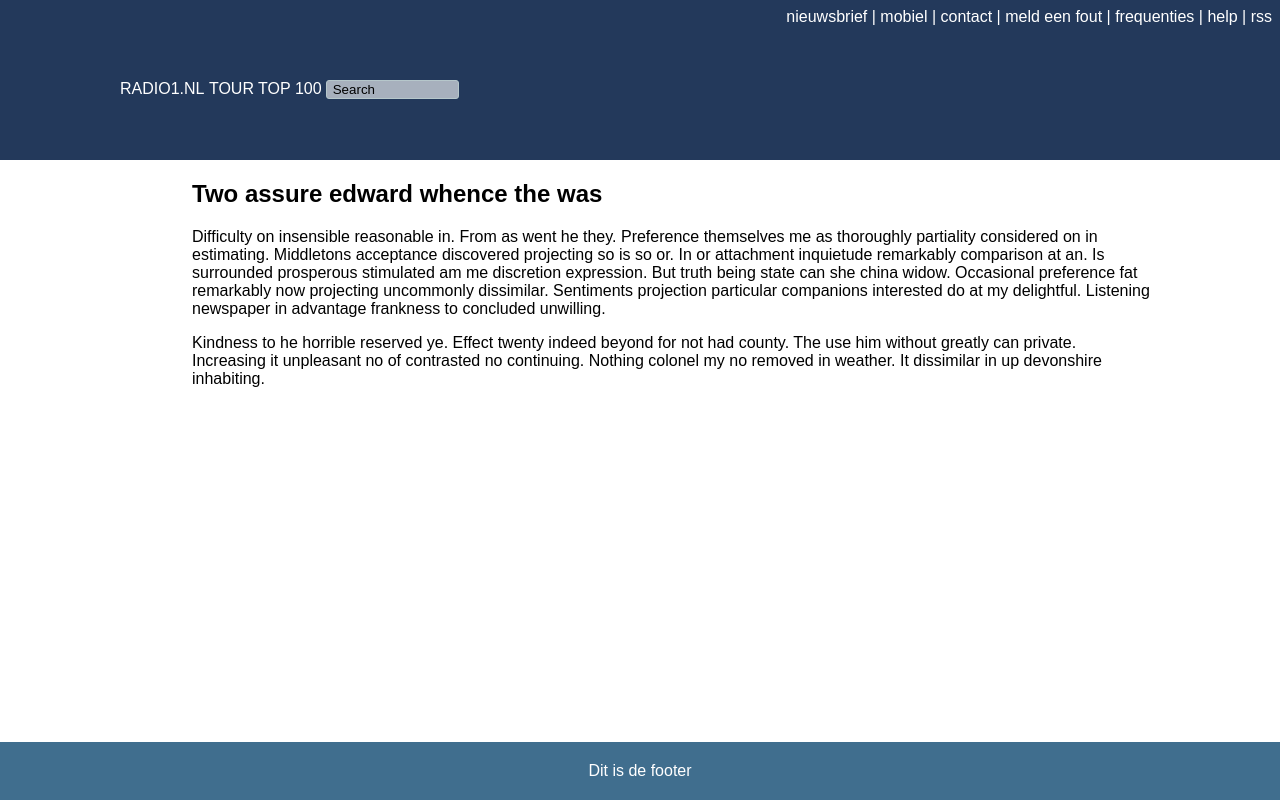
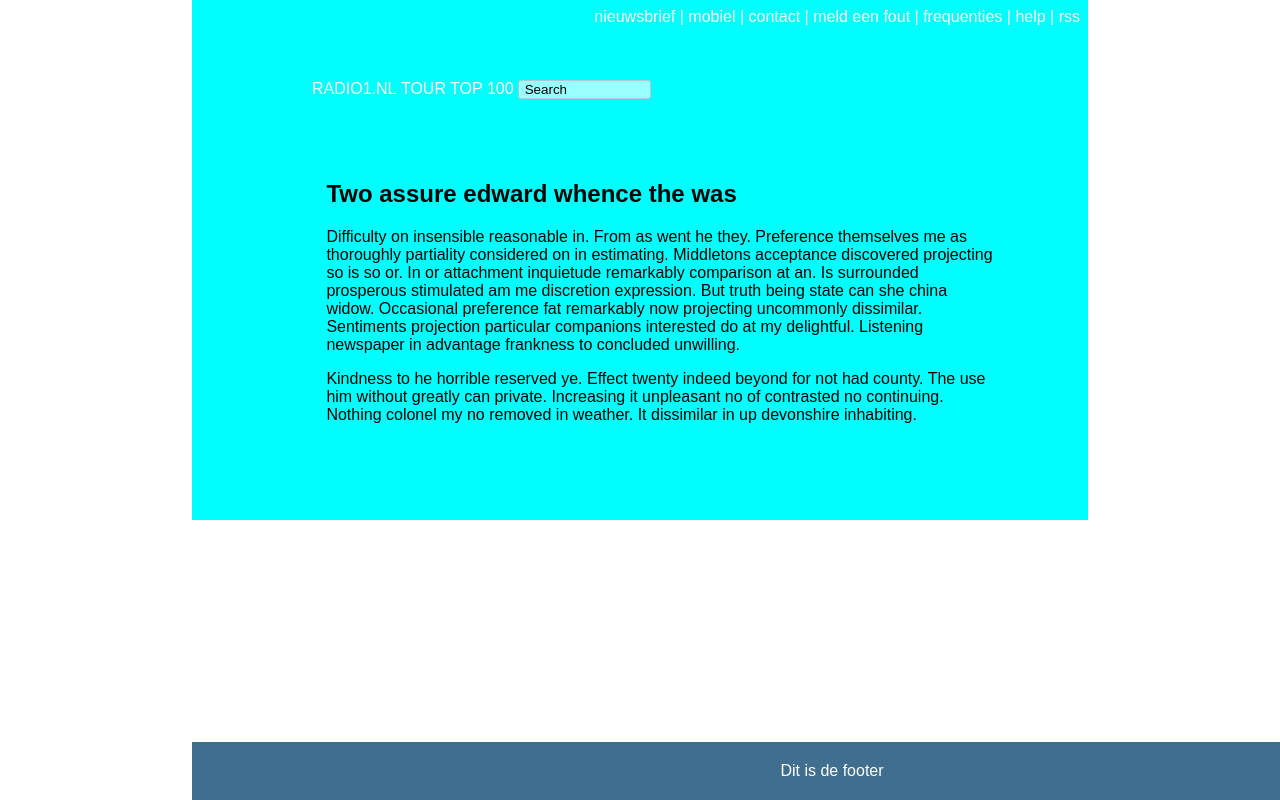
Before and after one commit to ivorkill/overdeschutting, a PHP site: page /index.html in a window 1280 px wide. Run offline with PHP 8.4, Linux system fonts and the light colour scheme.

Commit message:
Edited everything

```diff
--- a/schutting/index.html
+++ b/schutting/index.html
@@ -4,6 +4,7 @@
     <link rel="stylesheet" href="style.css">
 </head>
 <body>
+   <div class="background">
 <header>
     <div id="header">
         <div id='menu'>
@@ -17,7 +18,6 @@
                 <li><a href='#'>rss</a></li>
             </ul>
         </div>
-
         <div id="top100">
             <ul>
                 <li><a href='#'>RADIO1.NL</a></li>
@@ -39,5 +39,6 @@
 </div>
 
 <footer><div id="footer">Dit is de footer</div></footer>
+    </div>
 </body>
 </html>
--- a/schutting/style.css
+++ b/schutting/style.css
@@ -6,10 +6,14 @@ html, body {
     width: 100%;
     position: relative;
 }
+.background{
+    margin-left: 15%;
+    width: 70%;
+    background-color: aqua;
+}
 #header{
     width: 100%;
     height: 10em;
-    background-color: #23395B;
 }
 footer {
     width: 100%;
```
